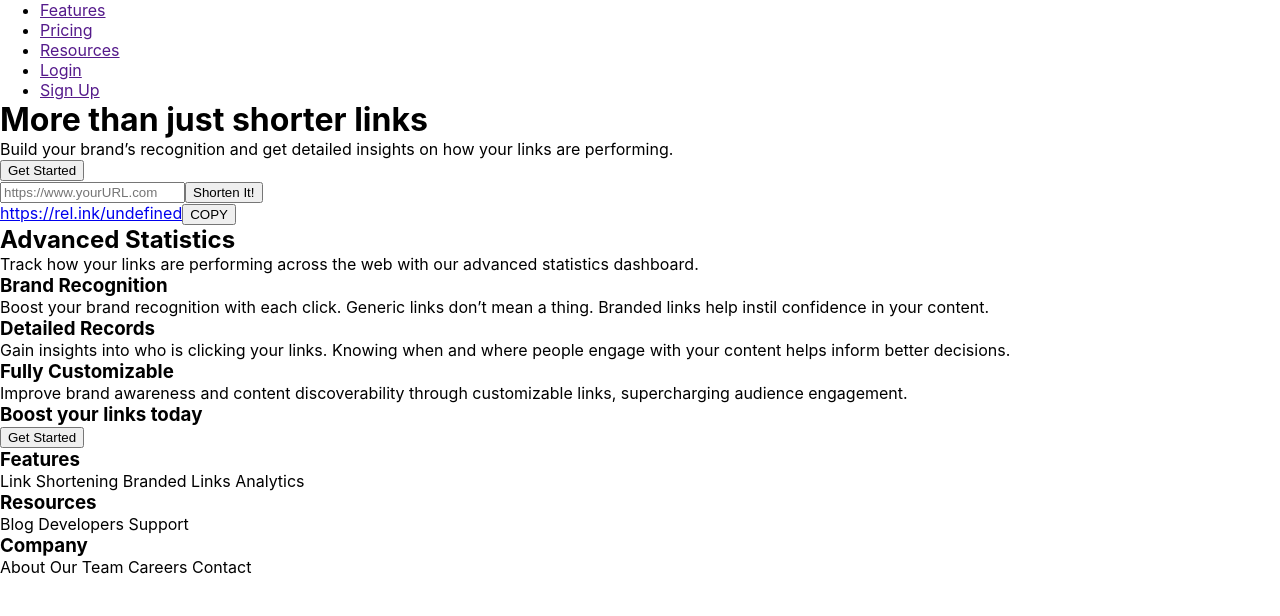
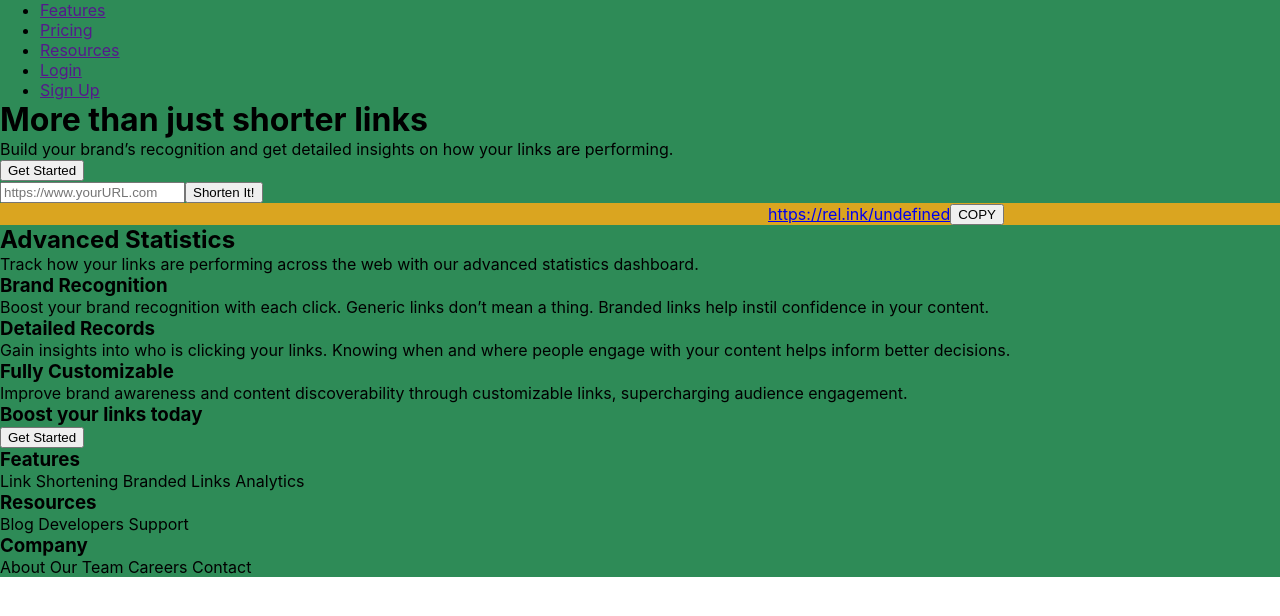
Before and after one commit to tompsherman/shorter-url, a React (Create React App) app: page / in a window 1280 px wide. Shown: the top 616 px of the page. Built offline with nearby package versions, Linux system fonts and the light colour scheme.

Commit message:
local storage basic function

```diff
--- a/src/App.js
+++ b/src/App.js
@@ -5,17 +5,25 @@ import Short from "./components/pages/Short"
 import Body from "./components/pages/Body"
 import BodyBottom from './components/pages/BodyBottom'
 import Footer from "./components/pages/Footer"
+import styled from "styled-components"
+
+const StyledDiv = styled.div`
+  margin: 0 auto;
+  max-width: 1440px;
+  width: 100%;
+  background: seagreen;
+`
 
 const App = () => {
   return (
-    <div className="App">
+    <StyledDiv>
       <Nav />
       <Hero />
       <Short />
       <Body />
       <BodyBottom />
       <Footer />
-    </div>
+    </StyledDiv>
   )
 }
 
--- a/src/components/pages/LinkBox.jsx
+++ b/src/components/pages/LinkBox.jsx
@@ -1,12 +1,36 @@
 import React from 'react'
+import styled from "styled-components"
+
+const StyledDiv = styled.div`
+        display: flex;
+        background: goldenrod;
+        align-items: center;
+
+        .left-side{
+            width: 60%;
+        }
+`
 
 const LinkBox = ({hashid, url}) => {
 
+        localStorage.setItem("url", url)
+        localStorage.setItem("hashid", hashid)
+
     return (
-        <div>
-            <div className="left-side"><p>{url}</p></div>
-    <div className="right-side"><a href={`https://rel.ink/${hashid}`}>{`https://rel.ink/${hashid}`}</a><button>COPY</button></div>
-        </div>
+        <StyledDiv>
+            <div className="left-side">
+                <p>{url}</p>
+            </div>
+            <div className="right-side">
+                {/* <a href={`https://rel.ink/${hashid}`}>{`https://rel.ink/${hashid}`}
+                </a> */}
+                <a href={localStorage.getItem("url")}>          {`https://rel.ink/${localStorage.getItem("hashid")}`}
+                </a>
+            </div>
+            <div className="button-div">
+            <button>COPY</button>
+            </div>
+        </StyledDiv>
     )
 }
 
--- a/src/components/pages/Short.jsx
+++ b/src/components/pages/Short.jsx
@@ -37,7 +37,7 @@ const Short = () => {
                 {errors.url && errors.url.message}
                  <button type="submit"> Shorten It!</button>
            </form>
-           <LinkBox hashid={hashid} url={url}/>
+               <LinkBox hashid={hashid} url={url} />
         </div>
     )
 }
```
